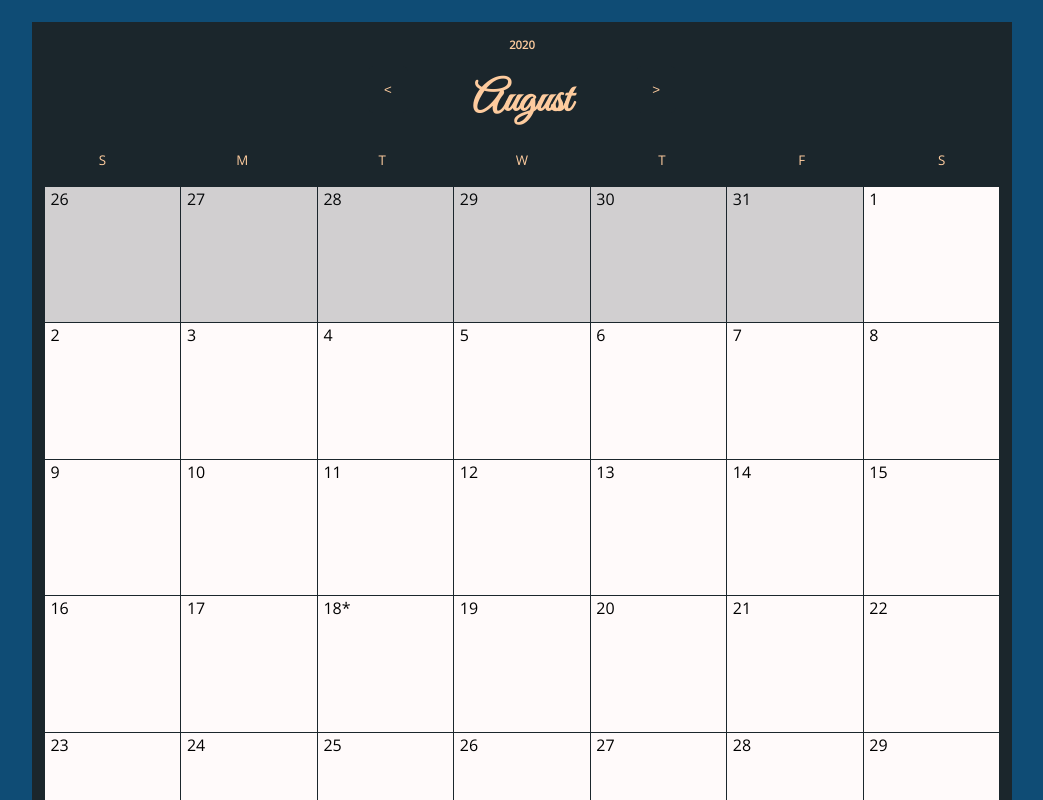
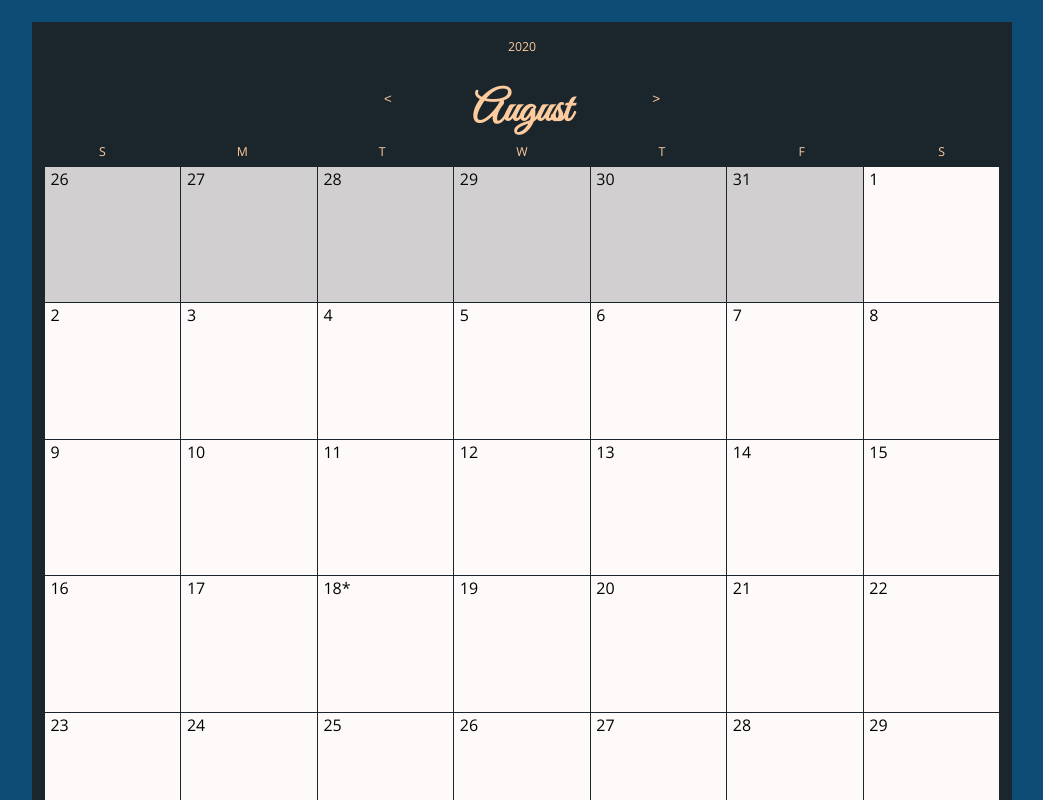
Before and after one commit to trevorjamesmartin/plan-it, a React (Create React App) app: page / in a window 1280 px wide. Shown: the top 800 px of the page, without its empty margins (118-1161 px from the left). Built offline with nearby package versions, Linux system fonts and the light colour scheme.

Commit message:
change text element from h4 to p

```diff
--- a/src/components/Calendar/Month.jsx
+++ b/src/components/Calendar/Month.jsx
@@ -46,7 +46,7 @@ const Month = ({
   return (
     <div className="div-month">
       <div className="cal-year">
-        <h4 className="h4-year" >{state.year}</h4>
+        <p className="text-year" >{state.year}</p>
       </div>
       <div className="cal-month">
         <span style={{ display: "flex", justifyContent: "space-between", alignItems: "center" }}>
@@ -62,13 +62,13 @@ const Month = ({
       <div className="dash-grid-headers">
         {DAY_NAMES[settings.language].map((n, k) => (
           <div key={k} className="div-week-name">
-            <h4
-              className="h4-week-name"
+            <div
+              className="text-week-name"
               onMouseEnter={() => handleMouseOver(n)}
               onMouseLeave={() => handleMouseOver(undefined)}
             >
               {state.weekDay !== n ? n[0] : n}
-            </h4>
+            </div>
           </div>
         ))}
       </div>
--- a/src/components/Calendar/style.css
+++ b/src/components/Calendar/style.css
@@ -36,6 +36,7 @@
   /* width: 11vw; */
 
 }
+
 .div-week-name {
   /* border: 1px solid snow; */
   padding-left: 1ch;
@@ -46,12 +47,13 @@
   text-align: center;
 
 }
-.h4-week-name {
+
+.text-week-name {
   font-family: 'Open Sans', sans-serif;
   font-weight: 100;
-  font-size: smaller;
+  font-size: .77rem;
+  margin-bottom: 1ch;
 }
-
 .div-day {
   background-color: snow;
   border: 1px solid snow;
@@ -141,7 +143,10 @@
   margin-bottom: 5px;
 }
 
-.h4-year {
+.text-year {
   font-family: 'Open Sans', sans-serif;
-  font-size: .7rem
+  font-size: .77rem;
+  font-weight: 100;
+  margin-top: 1rem;
+  margin-bottom: 0;
 }
```
